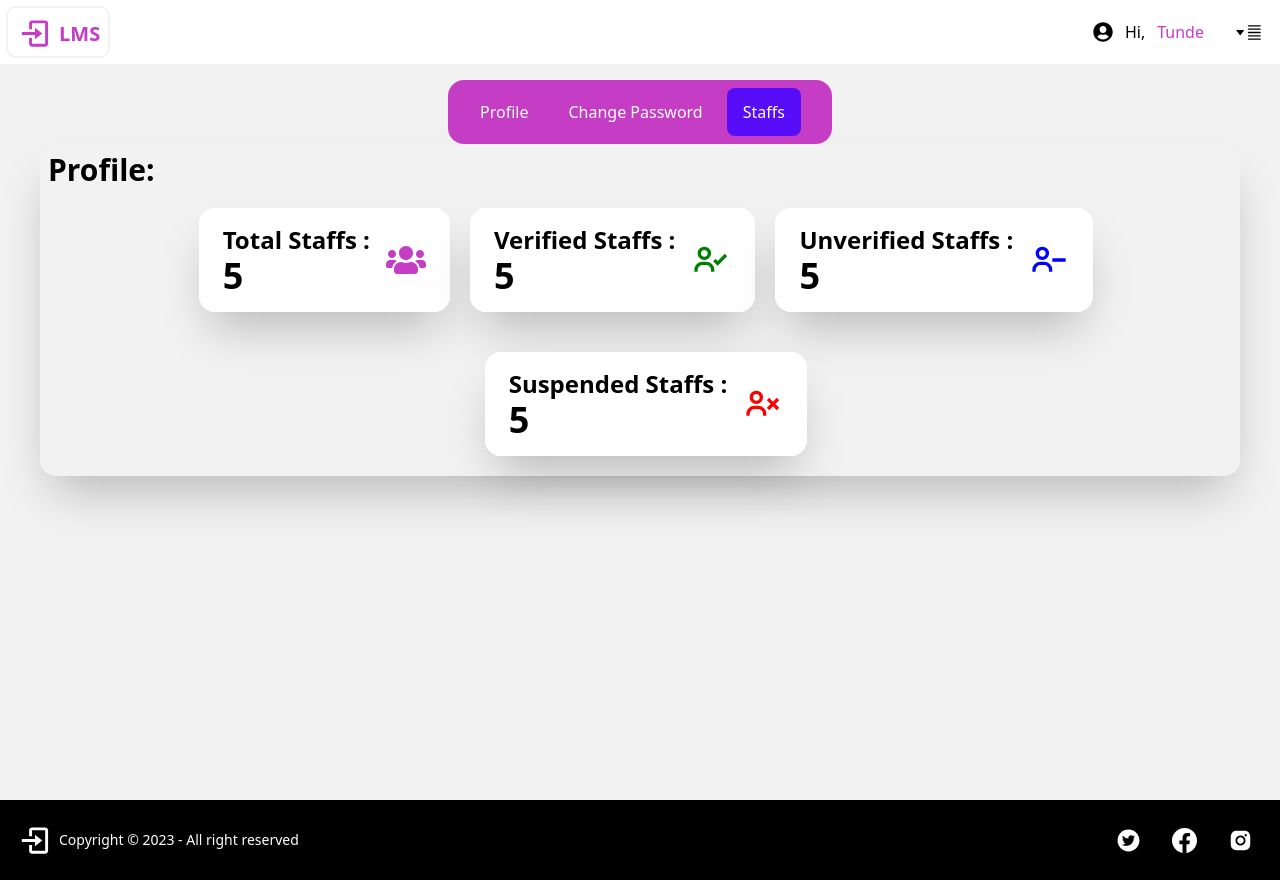
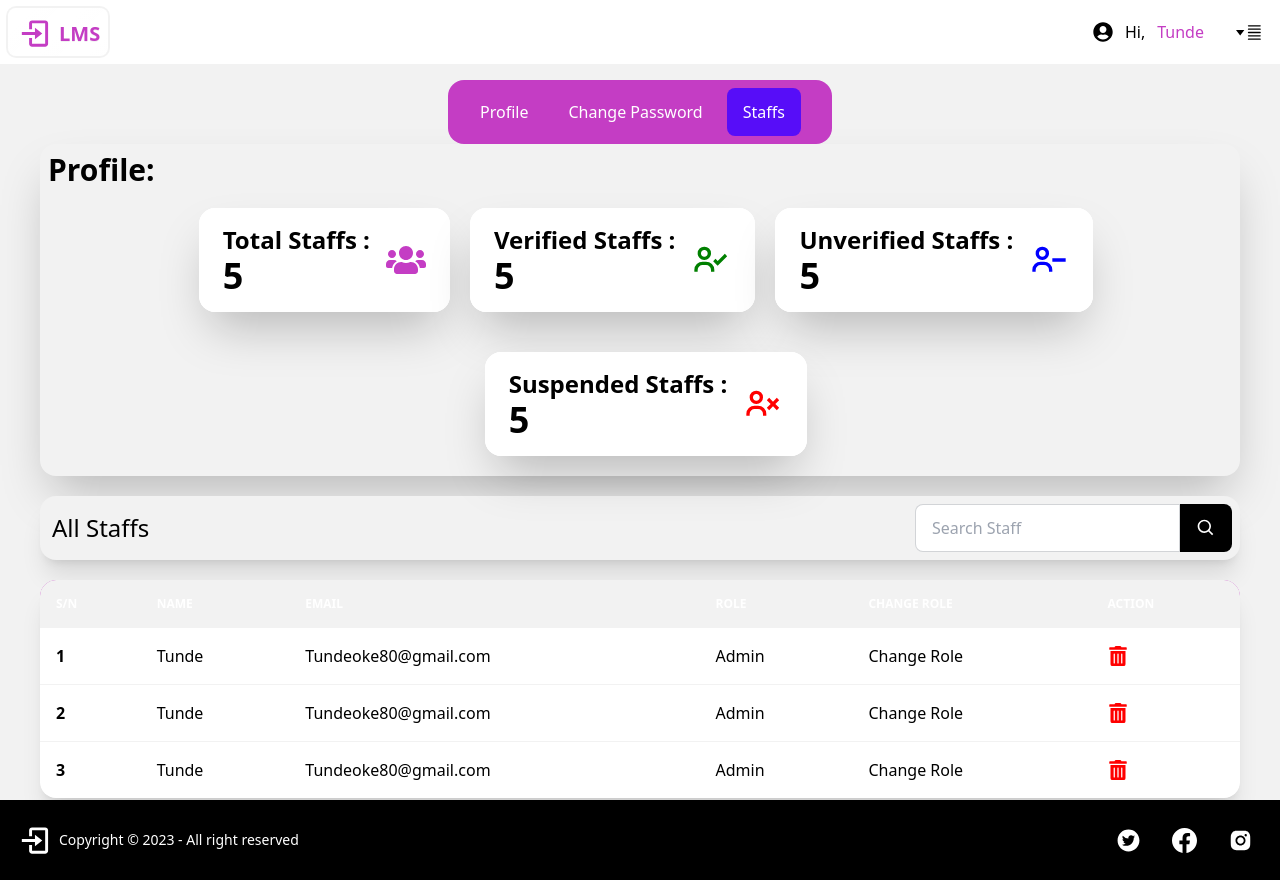
Before and after one commit to Twise007/lms, a React (Create React App) app: page /staffslist in a window 1280 px wide. Built offline with nearby package versions, Linux system fonts and the light colour scheme.

Commit message:
staff table

```diff
--- a/src/components/PasswordInput.jsx
+++ b/src/components/PasswordInput.jsx
@@ -13,7 +13,7 @@ const PasswordInput = ({placeholder, name, value, onChange, onPaste, children })
         <label className="label">
             <span className="label-text text-bg-black">{ children }</span>
         </label>
-        <div className="input-group" >
+        <div className="input-group">
         <input
         type={showPassword ? "text" : "password"}
         placeholder={placeholder}
--- /dev/null
+++ b/src/components/Search.jsx
@@ -0,0 +1,17 @@
+import React from 'react'
+import { BiSearch } from "react-icons/bi";
+
+const Search = ({value, onChange}) => {
+    return (
+      <div className="form-control text-bg-black rounded-box bg-bg-white">
+          <div className="input-group">
+              <input type="text" placeholder="Search Staff" value={value} onChange={onChange} className="input input-bordered bg-bg-white text-bg-black" style={{width:'100%'}}/>
+              <span className="bg-bg-black  text-bg-white">
+                  <BiSearch size={20}/>
+              </span>
+          </div>
+      </div>
+    )
+  }
+
+export default Search
--- a/src/pages/staffs/StaffsList.jsx
+++ b/src/pages/staffs/StaffsList.jsx
@@ -1,5 +1,7 @@
 import React from 'react'
+import { FaTrashAlt } from 'react-icons/fa'
 import PageMenu from '../../components/PageMenu'
+import Search from '../../components/Search'
 import StaffsStats from '../../components/staffsStats/StaffsStats'
 
 const StaffsList = () => {
@@ -7,6 +9,67 @@ const StaffsList = () => {
     <div className='bg-bg-off-white min-h-screen pt-20 px-10'>
     <PageMenu />
     <StaffsStats />
+
+    <div className="navbar shadow-xl bg-bg-off-white mt-5 rounded-box">
+      <div className="flex-1 navbar-start p-1 text-bg-black text-2xl">All Staffs</div>
+      <div className="flex-none navbar-end"><Search/></div>
+    </div>
+
+    <div className='overflow-x-auto rounded-box shadow-xl mt-5 text-bg-black'>
+      <table className="table w-full ">
+        <thead className='bg-bg-purple text-bg-white'>
+          <tr>
+            <th>s/n</th>
+            <th>Name</th>
+            <th>Email</th>
+            <th>Role</th>
+            <th>Change Role</th>
+            <th>Action</th>
+          </tr>
+        </thead>
+        <tbody>
+          <tr className="hover">
+            <th>1</th>
+            <td>Tunde</td>
+            <td>Tundeoke80@gmail.com</td>
+            <td>Admin</td>
+            <td>
+              Change Role
+            </td>
+            <td>
+              <FaTrashAlt size={20} color='red'/>
+            </td>
+          </tr>
+          <tr className="hover">
+            <th>2</th>
+            <td>Tunde</td>
+            <td>Tundeoke80@gmail.com</td>
+            <td>Admin</td>
+            <td>
+              Change Role
+            </td>
+            <td>
+              <FaTrashAlt size={20} color='red'/>
+            </td>
+          </tr>
+          <tr className="hover">
+            <th>3</th>
+            <td>Tunde</td>
+            <td>Tundeoke80@gmail.com</td>
+            <td>Admin</td>
+            <td>
+              Change Role
+            </td>
+            <td>
+              <FaTrashAlt size={20} color='red'/>
+            </td>
+          </tr>
+        </tbody>
+      </table>
+    </div>
+
+
+
     </div>
   )
 }
```
